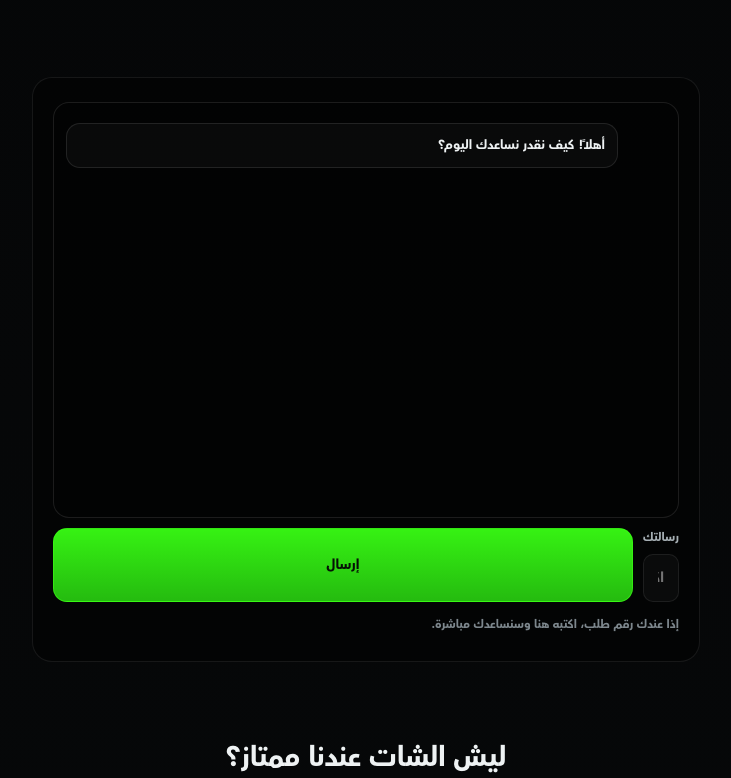
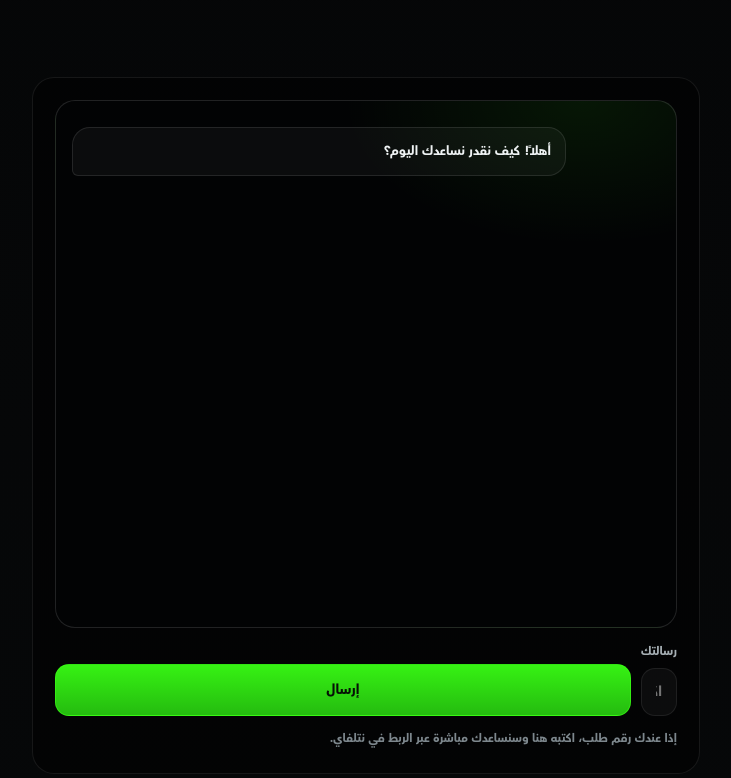
Before and after one commit to fareslow/infinitex-services, a plain HTML site: page contact.html in a window 1280 px wide. Shown: the part 415-1193 px from the top of the page, without its empty margins (274-1005 px from the left). Drawn offline with Linux system fonts and the light colour scheme; files whose address does not match are found by name.

Commit message:
Polish help chat layout

```diff
--- a/contact.html
+++ b/contact.html
@@ -218,47 +218,53 @@
     }
 
     .form-card {
-      background: rgba(0,0,0,.4);
+      background: rgba(0,0,0,.45);
       border: 1px solid var(--line);
-      border-radius: var(--radius);
-      padding: 24px 20px;
+      border-radius: 22px;
+      padding: 22px;
     }
 
     .chat-log {
-      height: min(52vh, 520px);
+      height: min(66vh, 680px);
       overflow: auto;
-      border-radius: 16px;
-      border: 1px solid rgba(255,255,255,.10);
-      background: rgba(0,0,0,.22);
-      padding: 12px;
+      border-radius: 20px;
+      border: 1px solid rgba(255,255,255,.12);
+      background:
+        radial-gradient(400px 240px at 85% 0%, rgba(57,255,20,.08), transparent 60%),
+        rgba(3,4,5,.85);
+      padding: 16px;
       scrollbar-width: thin;
     }
 
     .msg {
-      max-width: 92%;
-      padding: 10px 12px;
-      border-radius: 14px;
-      margin: 8px 0;
+      max-width: 84%;
+      padding: 12px 14px;
+      border-radius: 18px;
+      margin: 10px 0;
       font-size: 13px;
       line-height: 1.8;
       border: 1px solid rgba(255,255,255,.10);
+      position: relative;
     }
 
     .msg.me {
       margin-left: auto;
-      background: rgba(57,255,20,.10);
-      border-color: rgba(57,255,20,.28);
+      background: rgba(57,255,20,.16);
+      border-color: rgba(57,255,20,.35);
+      border-bottom-right-radius: 6px;
     }
 
     .msg.bot {
       margin-right: auto;
-      background: rgba(255,255,255,.03);
+      background: rgba(255,255,255,.04);
+      border-bottom-left-radius: 6px;
     }
 
     .chat-row {
       display: flex;
       gap: 10px;
-      margin-top: 10px;
+      margin-top: 14px;
+      align-items: flex-end;
     }
 
     .chat-row input {
@@ -275,9 +281,9 @@
     .form-group input {
       width: 100%;
       padding: 12px 14px;
-      background: rgba(255,255,255,.03);
+      background: rgba(255,255,255,.04);
       border: 1px solid var(--line);
-      border-radius: 10px;
+      border-radius: 14px;
       color: var(--text);
       font-family: inherit;
       font-size: 14px;
@@ -460,7 +466,7 @@
             <button class="btn primary" type="button" id="sendBtn">إرسال</button>
           </div>
 
-          <p class="hint">إذا عندك رقم طلب، اكتبه هنا وسنساعدك مباشرة.</p>
+          <p class="hint">إذا عندك رقم طلب، اكتبه هنا وسنساعدك مباشرة عبر الربط في نتلفاي.</p>
         </div>
       </div>
     </section>
```
